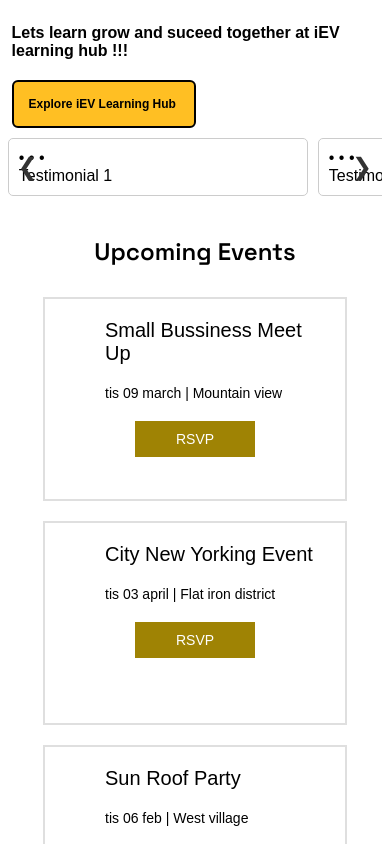
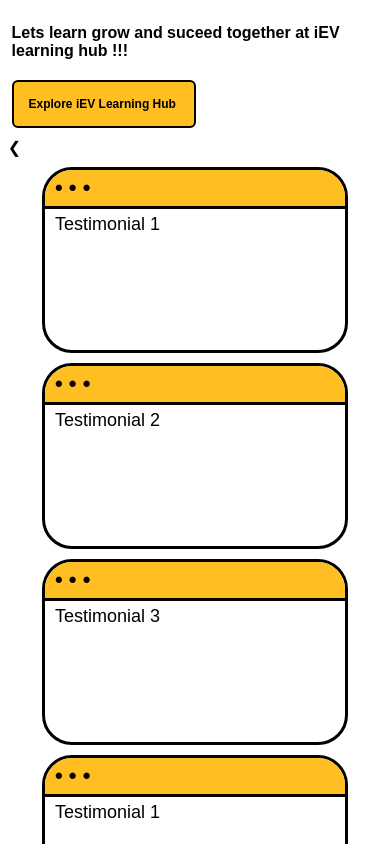
Before and after one commit to iev21/iev-frontend, an Angular app: page / in a window 390 px wide. Shown: the part 2300-3144 px from the top of the page. Built offline with nearby package versions, Linux system fonts and the light colour scheme.

Commit message:
Add files via upload

```diff
--- a/src/app/testimonials/testimonials.component.scss
+++ b/src/app/testimonials/testimonials.component.scss
@@ -1,42 +1,52 @@
-/* Testimonials Container */
-.testimonials-container {
-    position: relative; /* Position arrows */
-    overflow: hidden; /* Hide overflowing testimonials */
-    width: 100%; /* Adjust width as needed */
+.header{
+    text-align: center;
+    font-size: 38px;
+    font-weight: 500;
+    padding-bottom: 30px;
 }
+.testimonials{
+    display: flex;
+    justify-content: space-between;
+    padding: 30px 10%;
+    &__div{
+        border: 3px solid black;
+        height: 350px;
+        width: 280px;
+        border-radius: 30px;
+        overflow: hidden;
+        font-size: 22px;
+        font-weight: 700;
+        div{
+            background: rgb(255, 191, 35);
+            padding: 5px 5px 5px 10px;
+            border-bottom: 3px solid black;
+        }
+        .innertext{
+            background: transparent;
+            border-bottom: 3px solid transparent;
+            overflow-wrap: break-word;
+            font-size: 18px;
+            font-weight: 400;
+        }
+    }
+}
+@media only screen and (max-width: 600px) {
+    .header{
+        text-align: center;
+        font-size: 24px;
+        font-weight: 700;
+        padding-top: 10px;
+        padding-bottom: 10px;
+    }
+    .testimonials{
+        flex-direction: column;
+        padding: 10px 5%;
+        align-items: center;
+        &__div{
+            height: 180px;
+            width: 300px;
+            margin-bottom: 10px;
+        }
 
-/* Testimonials Content */
-.testimonials {
-    display: flex; /* Display testimonials in a flex container */
-    transition: transform 0.3s ease; /* Smooth transition for scrolling */
+    }
 }
-
-/* Testimonial */
-.testimonials__div {
-    flex: 0 0 auto; /* Allow testimonials to shrink or grow as needed */
-    padding: 10px; /* Add padding */
-    min-width: 300px; /* Set minimum width */
-    box-sizing: border-box; /* Include padding in width calculation */
-    border: 1px solid #ccc; /* Add border */
-    border-radius: 5px; /* Add border radius */
-    margin-right: 10px; /* Add margin between testimonials */
-}
-
-/* Arrows */
-.arrow {
-    position: absolute; /* Position arrows */
-    top: 50%; /* Align arrows vertically */
-    transform: translateY(-50%); /* Adjust vertical alignment */
-    font-size: 24px; /* Adjust arrow size */
-    cursor: pointer; /* Add pointer cursor */
-    color: #333; /* Set arrow color */
-    z-index: 1; /* Ensure arrows are above testimonials */
-}
-
-.left-arrow {
-    left: 10px; /* Position left arrow */
-}
-
-.right-arrow {
-    right: 10px; /* Position right arrow */
-}
```
